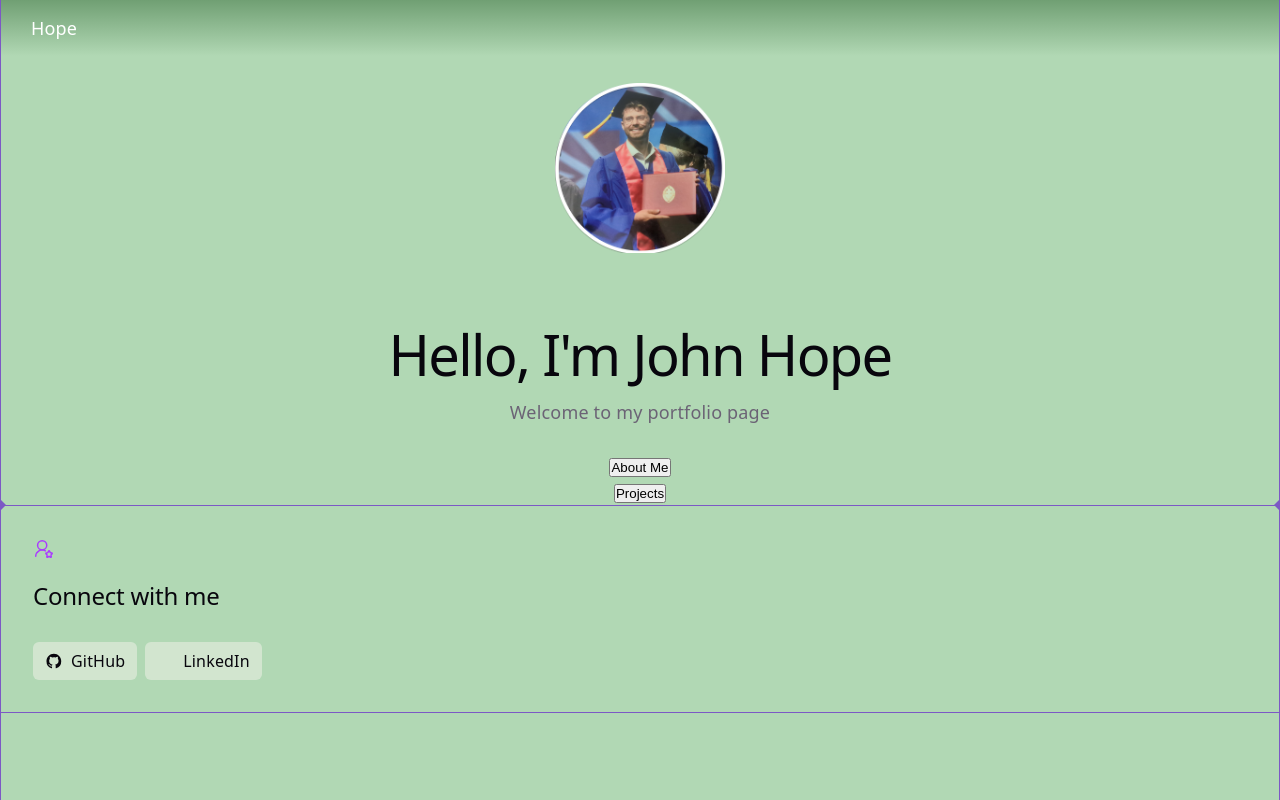
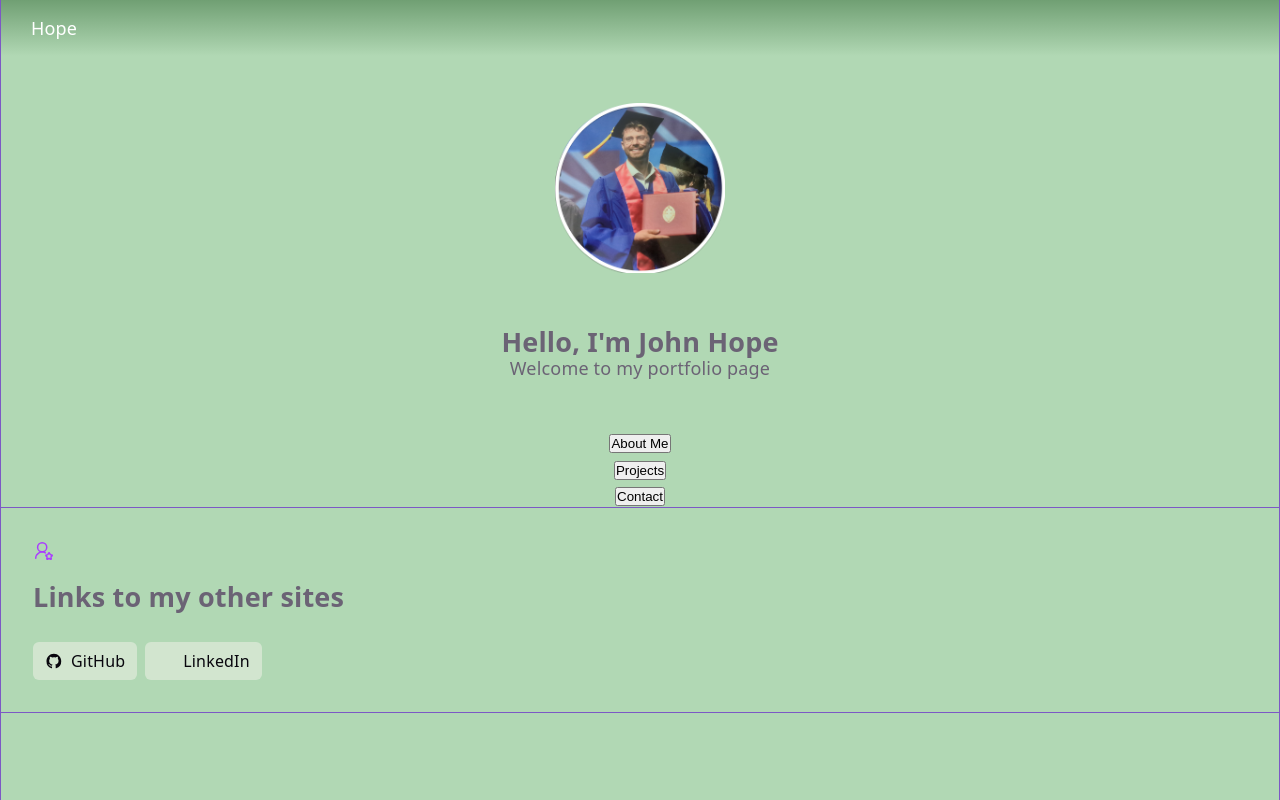
Before and after one commit to NotintoLegos/website, a React (Vite) app in the folder personalWeb/: page / in a window 1280 px wide. Built offline with nearby package versions, Linux system fonts and the light colour scheme.

Commit message:
made Dropdown dynamic, changed bg color to index

```diff
--- a/personalWeb/src/App.jsx
+++ b/personalWeb/src/App.jsx
@@ -29,6 +29,21 @@ function HomePage() {
     }))
   }
 
+  const DropDown = ({name, label, children}) => {
+    return (
+      <div className= {'${name}-info'}>
+          <button
+            type= "button"
+            className={dropDowns[name] ? 'active' : undefined}
+            onClick={() => toggleDropdown(name)}
+          >
+            {label}
+          </button>
+          {dropDowns[name] && children}
+        </div>
+    )
+  }
+
   return (
     <>
       <section id="header">
@@ -51,41 +66,27 @@ function HomePage() {
 
 
       <section id= "hidden-info">
-        <div className= "about-info">
-          <button
-            type= "button"
-            className={dropDowns.about}
-            onClick={() => toggleDropdown('about')}
-          > About Me </button>
-          {dropDowns.about && (
-            <About></About>
-          )}
-        </div>
-        <div className="projects-info">
-          <button
-            type= "button"
-            className={dropDowns.projects}
-            onClick={() => toggleDropdown('projects')}
-          > Projects </button>
-          {dropDowns.projects && (
-            <Projects></Projects>
-          )}
-        </div>
+        <DropDown name='about' label="About Me">
+          <About />
+        </DropDown>
+
+        <DropDown name='projects' label="Projects">
+          <Projects />
+        </DropDown>
+
+        <DropDown name= 'contact' label="Contact">
+          <div className='contact-content'>
+            <p>Email: exampleTest</p>
+          </div>
+        </DropDown>
       </section>
-
-
-
-
-
-
-      <div className="ticks"></div>
 
       <section id="next-steps">
         <div id="social">
           <svg className="icon" role="presentation" aria-hidden="true">
             <use href="/icons.svg#social-icon"></use>
           </svg>
-          <h2>Connect with me</h2>
+          <h2>Links to my other sites</h2>
           <ul>
             <li>
               <a href="https://github.com/NotintoLegos" target="_blank">
--- a/personalWeb/src/index.css
+++ b/personalWeb/src/index.css
@@ -15,43 +15,31 @@
   --heading: system-ui, 'Segoe UI', Roboto, sans-serif;
   --mono: ui-monospace, Consolas, monospace;
 
-  font: 18px/145% var(--sans);
-  letter-spacing: 0.18px;
   color-scheme: light dark;
-  color: var(--text);
-  background: var(--bg);
   font-synthesis: none;
   text-rendering: optimizeLegibility;
   -webkit-font-smoothing: antialiased;
   -moz-osx-font-smoothing: grayscale;
-
-  @media (max-width: 1024px) {
-    font-size: 16px;
-  }
 }
 
-@media (prefers-color-scheme: dark) {
-  :root {
-    --text: #9ca3af;
-    --text-h: #f3f4f6;
-    --bg: #ebead8;
-    --border: ##ebead8;
-    --code-bg: #1f2028;
-    --accent: #c084fc;
-    --accent-bg: rgba(192, 132, 252, 0.15);
-    --accent-border: rgba(192, 132, 252, 0.5);
-    --social-bg: rgba(47, 48, 58, 0.5);
-    --shadow:
-      rgba(0, 0, 0, 0.4) 0 10px 15px -3px, rgba(0, 0, 0, 0.25) 0 4px 6px -2px;
-  }
+html {
+  font: 18px/145% var(--sans);
+  letter-spacing: 0.18px;
+  color: var(--text);
+  background: var(--bg);
+}
 
-  #social .button-icon {
-    filter: invert(1) brightness(2);
+@media (max-width: 1024px) {
+  html {
+    font-size: 16px;
   }
 }
 
 body {
   margin: 0;
+  /* Explicitly inherit so Vite's default #242424 doesn't override */
+  color: var(--text);
+  background: var(--bg);
 }
 
 #root {
@@ -64,48 +52,6 @@ body {
   display: flex;
   flex-direction: column;
   box-sizing: border-box;
+  /* Ensure the root div doesn't stay transparent */
+  background: var(--bg);
 }
-
-h1,
-h2 {
-  font-family: var(--heading);
-  font-weight: 500;
-  color: var(--text-h);
-}
-
-h1 {
-  font-size: 56px;
-  letter-spacing: -1.68px;
-  margin: 32px 0;
-  @media (max-width: 1024px) {
-    font-size: 36px;
-    margin: 20px 0;
-  }
-}
-h2 {
-  font-size: 24px;
-  line-height: 118%;
-  letter-spacing: -0.24px;
-  margin: 0 0 8px;
-  @media (max-width: 1024px) {
-    font-size: 20px;
-  }
-}
-p {
-  margin: 0;
-}
-
-code,
-.counter {
-  font-family: var(--mono);
-  display: inline-flex;
-  border-radius: 4px;
-  color: var(--text-h);
-}
-
-code {
-  font-size: 15px;
-  line-height: 135%;
-  padding: 4px 8px;
-  background: var(--code-bg);
-}
```
